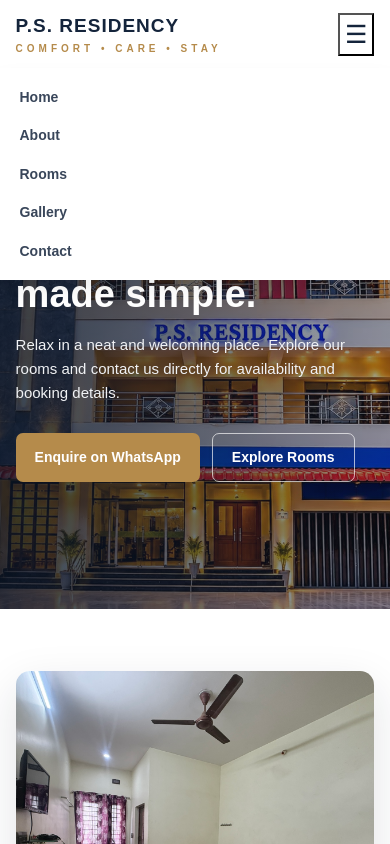
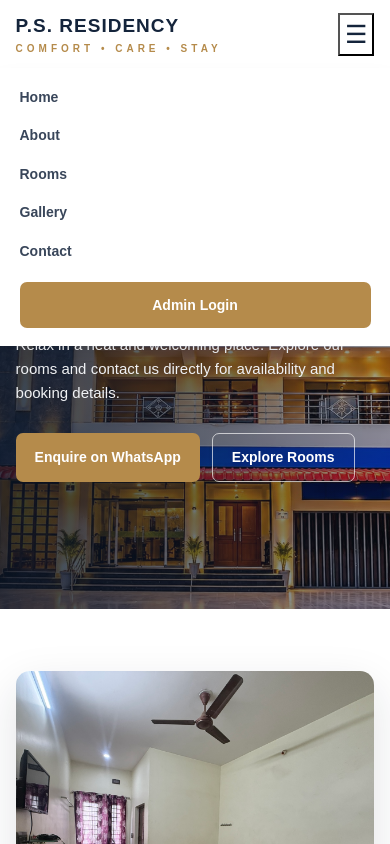
Before and after one commit to PSResidency/PSResidency-Namakkal, a plain HTML site: page index.html in a window 390 px wide. Both pictures are taken after a click on the button "Open menu". Shown: the top 844 px of the page. Drawn offline with Linux system fonts and the light colour scheme.

Commit message:
Add mobile login button to navigation
Added mobile login button for easier access on smaller screens.

```diff
--- a/index.html
+++ b/index.html
@@ -24,6 +24,7 @@ header{position:sticky;top:0;z-index:20;background:#fffF;border-bottom:1px solid
 .btn:hover{background:#98713a;transform:translateY(-1px)}
 .btn.outline{background:transparent;border:1px solid var(--gold);color:var(--gold)}
 .menu-btn{display:none;background:none;color:var(--navy);font-size:25px;padding:5px}
+.mobile-login{display:none}
 .hero{min-height:610px;display:flex;align-items:center;position:relative;color:#fff;background:linear-gradient(90deg,rgba(10,22,39,.82),rgba(10,22,39,.38)),url('IMG_0001.jpeg') center 48%/cover no-repeat}
 .hero-content{max-width:650px;padding:95px 0}
 .eyebrow{color:var(--gold-light);font-size:12px;letter-spacing:3px;font-weight:700;text-transform:uppercase}
@@ -71,6 +72,7 @@ footer strong{color:#fff}
 @media(max-width:850px){
  .navlinks{display:none;position:absolute;top:76px;left:0;right:0;background:#fff;padding:18px 5%;box-shadow:0 10px 18px #0001;flex-direction:column;align-items:flex-start;gap:16px}
  .navlinks.open{display:flex}.menu-btn{display:block}.nav-actions .login-btn{display:none}
+ .navlinks .mobile-login{display:block;width:100%;text-align:center;background:var(--gold);color:#fff;padding:12px 19px;border-radius:7px;font-weight:700;margin-top:4px}
  .hero{min-height:560px}.hero-content{padding:75px 0}
  .about-grid{grid-template-columns:1fr;gap:28px}.about-photo{height:330px}
  .room-grid{grid-template-columns:repeat(2,1fr)}
@@ -94,6 +96,7 @@ footer strong{color:#fff}
    <a href="#rooms" onclick="closeMenu()">Rooms</a>
    <a href="#gallery" onclick="closeMenu()">Gallery</a>
    <a href="#contact" onclick="closeMenu()">Contact</a>
+   <a class="mobile-login" href="admin.html">Admin Login</a>
   </nav>
   <div class="nav-actions">
    <a class="btn login-btn" href="admin.html">Admin Login</a>
@@ -191,7 +194,7 @@ footer strong{color:#fff}
 </section>
 </main>
 
-<footer><div class="container">© <span id="year"></span> <strong>P.S. Residency</strong>. All rights reserved.</div></footer>
+<footer><div class="container">©️ <span id="year"></span> <strong>P.S. Residency</strong>. All rights reserved.</div></footer>
 <script>
 function toggleMenu(){document.getElementById('navlinks').classList.toggle('open')}
 function closeMenu(){document.getElementById('navlinks').classList.remove('open')}
```
